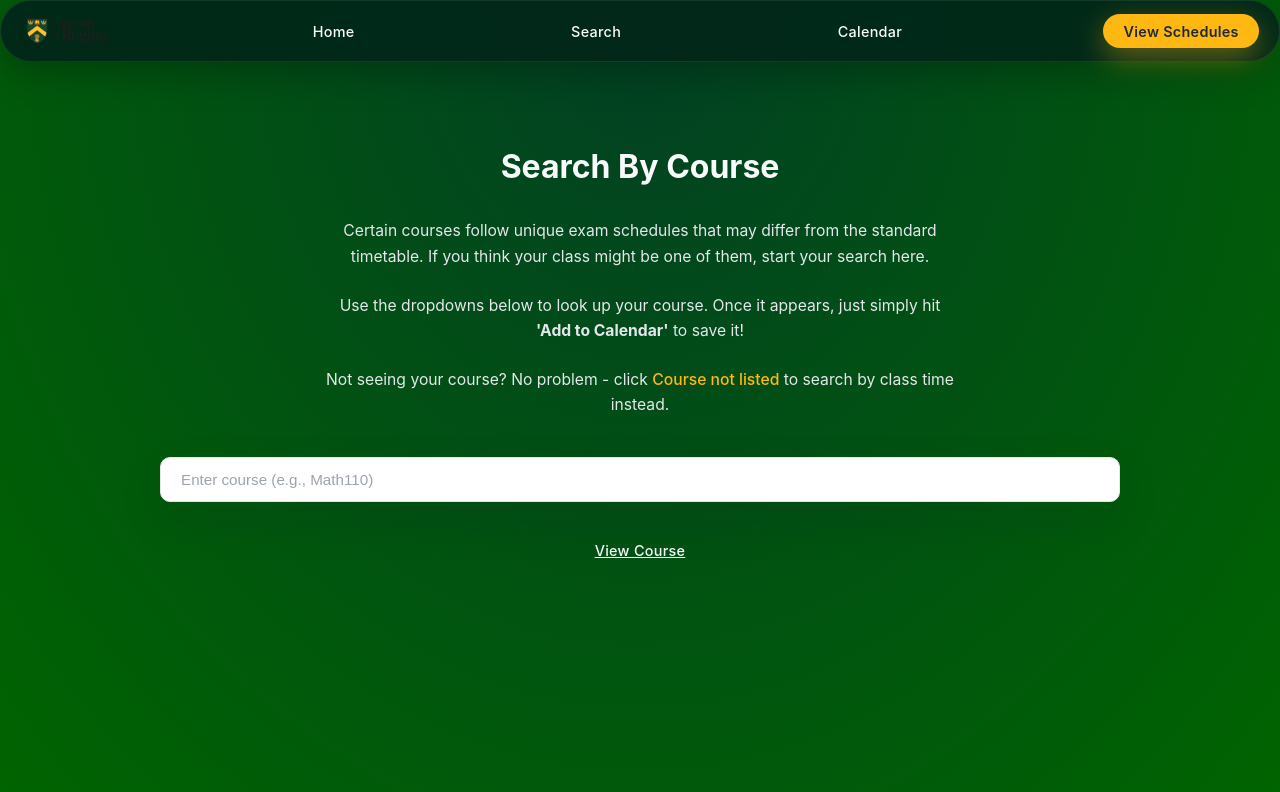
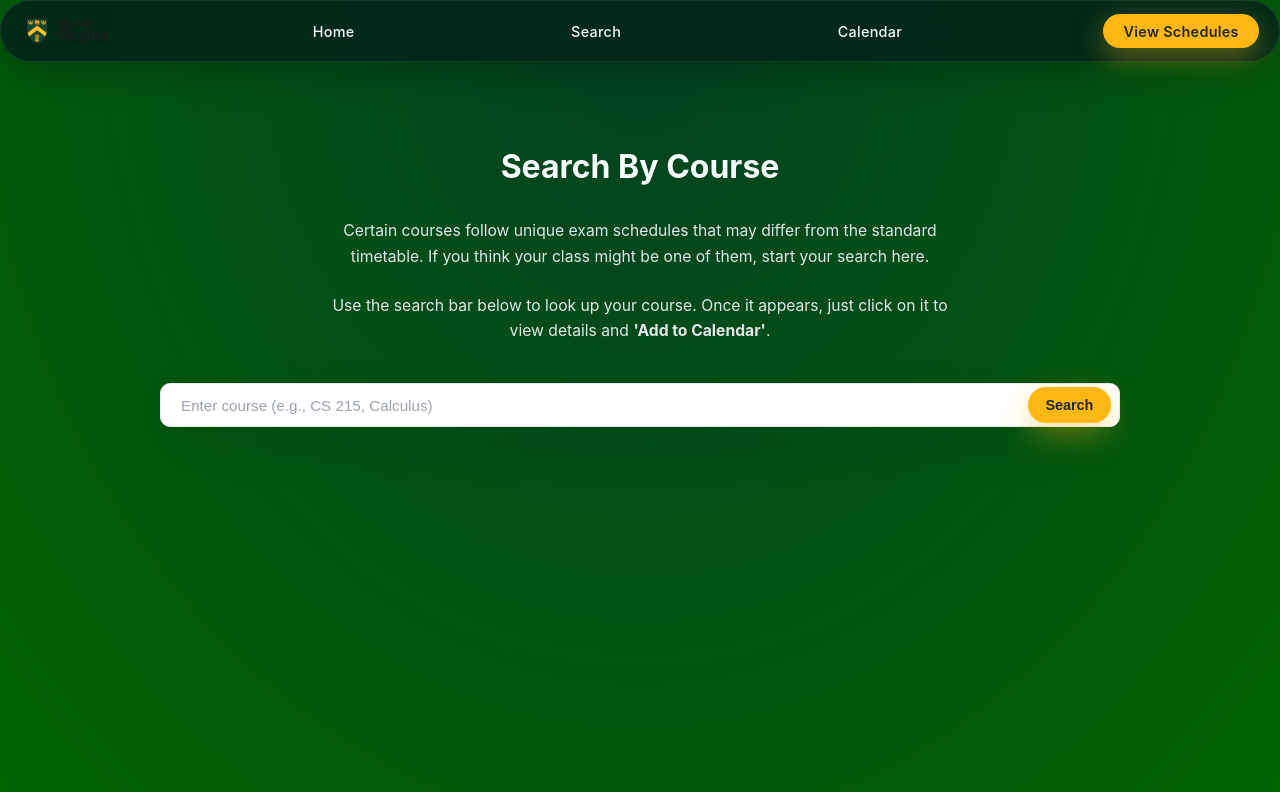
Before and after one commit to FortuneWhyte/UR-exam-planner-frontend, a React (Vite) app: page /search in a window 1280 px wide. Shown: the top 792 px of the page. Built offline with nearby package versions, Linux system fonts and the light colour scheme.

Commit message:
feat(search): connect search page to backend API

```diff
--- a/src/App.jsx
+++ b/src/App.jsx
@@ -12,7 +12,7 @@ export default function App() {
       <Route path="/" element={<Home />} />
       <Route path="/search" element={<Search />} />
       <Route path="/calendar" element={<Calendar />} />
-      <Route path="/addexam" element={<AddExam />} />
+      <Route path="/addexam/:courseId" element={<AddExam />} />
 
     </Routes>
   );
--- a/src/css/style.css
+++ b/src/css/style.css
@@ -310,6 +310,46 @@ body {
   outline: none;
 }
 
+/* Search button inside bar */
+#search-btn {
+  border-radius: 999px;
+  border: none;
+  padding: 0.45rem 1.1rem;
+  font-size: 0.9rem;
+  font-weight: 600;
+  cursor: pointer;
+  background: var(--accent);
+  color: #1f2933;
+  white-space: nowrap;
+}
+
+#search-btn:hover {
+  background: var(--accent-soft);
+}
+
+/* View button in result table rows */
+.view-btn {
+  padding: 0.3rem 0.8rem;
+  font-size: 0.82rem;
+  border-radius: 999px;
+  background: var(--accent);
+  color: #1f2933;
+  border: none;
+  cursor: pointer;
+  font-weight: 600;
+}
+
+.view-btn:hover {
+  background: var(--accent-soft);
+  transform: translateY(-1px);
+}
+
+/* Error card */
+.error-card p {
+  color: #b91c1c;
+  font-weight: 500;
+}
+
 /* ---------- 11) BUTTONS (generic submit buttons etc.) ---------- */
 /* Re-use same rounded style as nav, but for <input type="submit"> */
 
--- a/src/pages/Search.jsx
+++ b/src/pages/Search.jsx
@@ -1,52 +1,138 @@
+import { useState } from "react";
+import { useNavigate } from "react-router-dom";
 import Navbar from "../components/Navbar";
-import {Link} from "react-router-dom"
+import { searchCourses } from "../services/api";
 
 export default function Search() {
+  const [query, setQuery] = useState("");
+  const [results, setResults] = useState([]);
+  const [searched, setSearched] = useState(false);
+  const [loading, setLoading] = useState(false);
+  const [error, setError] = useState("");
+  const navigate = useNavigate();
+
+  async function handleSearch(e) {
+    e.preventDefault();
+    const trimmed = query.trim();
+
+    if (trimmed.length < 2) {
+      setError("Please enter at least 2 characters.");
+      return;
+    }
+
+    setError("");
+    setLoading(true);
+    setSearched(true);
+
+    try {
+      const data = await searchCourses(trimmed);
+      setResults(data);
+    } catch (err) {
+      setError(err.message || "Something went wrong.");
+      setResults([]);
+    } finally {
+      setLoading(false);
+    }
+  }
+
   return (
     <>
       <Navbar />
 
       <div id="container">
-                    <main id ="dashboard-main">
-
+        <main id="dashboard-main">
           <h1 className="welcome-title">Search By Course</h1>
 
           <p className="welcome-text">
-                            Certain courses follow unique exam schedules that may differ from the standard timetable.
-                            If you think your class might be one of them, start your search here.
+            Certain courses follow unique exam schedules that may differ from the
+            standard timetable. If you think your class might be one of them,
+            start your search here.
           </p>
           <p className="welcome-text">
-                            Use the dropdowns below to look up your course.
-                            Once it appears, just simply hit <strong>'Add to Calendar'</strong> to save it!
-                        </p>
-                        <p className="welcome-text">
-                            Not seeing your course? No problem - click <Link to="/search" class="course-not-listed">Course not listed</Link> to search by class time instead.
+            Use the search bar below to look up your course. Once it appears,
+            just click on it to view details and{" "}
+            <strong>'Add to Calendar'</strong>.
           </p>
 
+          {/* ── Search Form ── */}
           <div id="search-section">
-
-                            <form action="#" method="get" id="course-search-form" class="search-form">
-
+            <form onSubmit={handleSearch} className="search-form">
               <div className="search-bar">
-                                    <input type="text"
+                <input
+                  type="text"
                   id="search-input"
-                                        name="query"
-                                        placeholder="Enter course (e.g., Math110)" />
+                  placeholder="Enter course (e.g., CS 215, Calculus)"
+                  value={query}
+                  onChange={(e) => setQuery(e.target.value)}
+                />
+                <button type="submit" id="search-btn">
+                  Search
+                </button>
+              </div>
+            </form>
           </div>
 
-                                <div className="align-middle">
-                                        <Link to="/addexam" id="view-course-btn" class="nav-btn">
-                                            View Course
-                                        </Link>
-                                </div>
+          {/* ── Error ── */}
+          {error && (
+            <section className="result-card error-card">
+              <p>{error}</p>
+            </section>
+          )}
 
-                            </form>
+          {/* ── Loading ── */}
+          {loading && (
+            <section className="result-card">
+              <p>Searching…</p>
+            </section>
+          )}
 
-                        </div>
+          {/* ── Results ── */}
+          {!loading && searched && results.length === 0 && !error && (
+            <section className="result-card">
+              <h2>No Results</h2>
+              <p>
+                No courses matched "<strong>{query}</strong>". Try a different
+                search term.
+              </p>
+            </section>
+          )}
 
+          {!loading && results.length > 0 && (
+            <section className="result-card">
+              <h2>Results ({results.length})</h2>
+              <table className="exam-table">
+                <thead>
+                  <tr>
+                    <th>Course</th>
+                    <th>Name</th>
+                    <th>Instructor</th>
+                    <th>Exam Date</th>
+                    <th></th>
+                  </tr>
+                </thead>
+                <tbody>
+                  {results.map((course) => (
+                    <tr key={course.id}>
+                      <td>{course.course_code}</td>
+                      <td>{course.course_name}</td>
+                      <td>{course.instructor}</td>
+                      <td>{course.exam_date}</td>
+                      <td>
+                        <button
+                          className="view-btn"
+                          onClick={() => navigate(`/addexam/${course.id}`)}
+                        >
+                          View
+                        </button>
+                      </td>
+                    </tr>
+                  ))}
+                </tbody>
+              </table>
+            </section>
+          )}
         </main>
       </div>
-
     </>
-    )
+  );
 }
```
Lines whose indentation alone changed are shown as unchanged.
